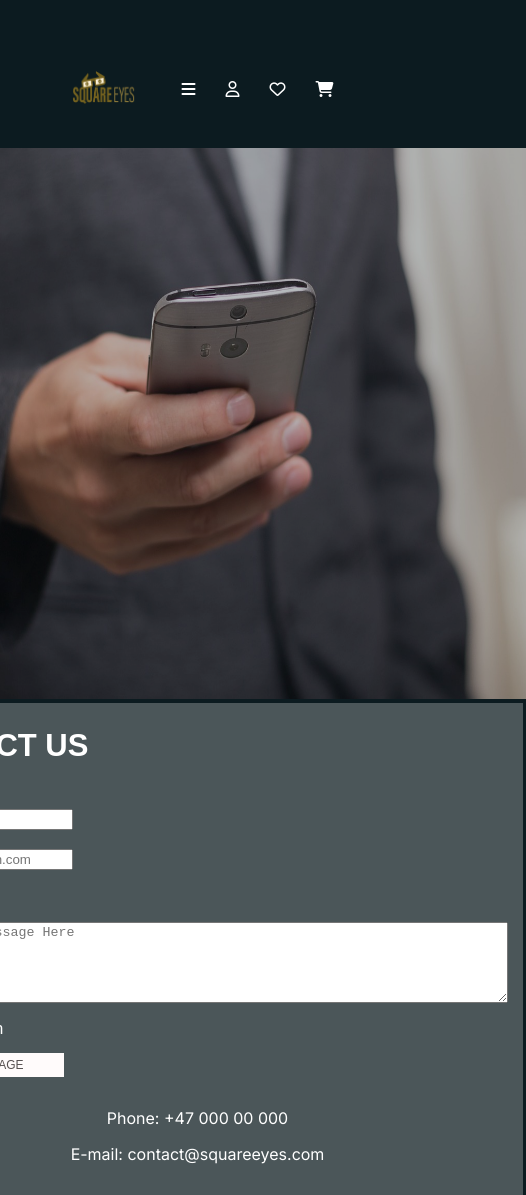
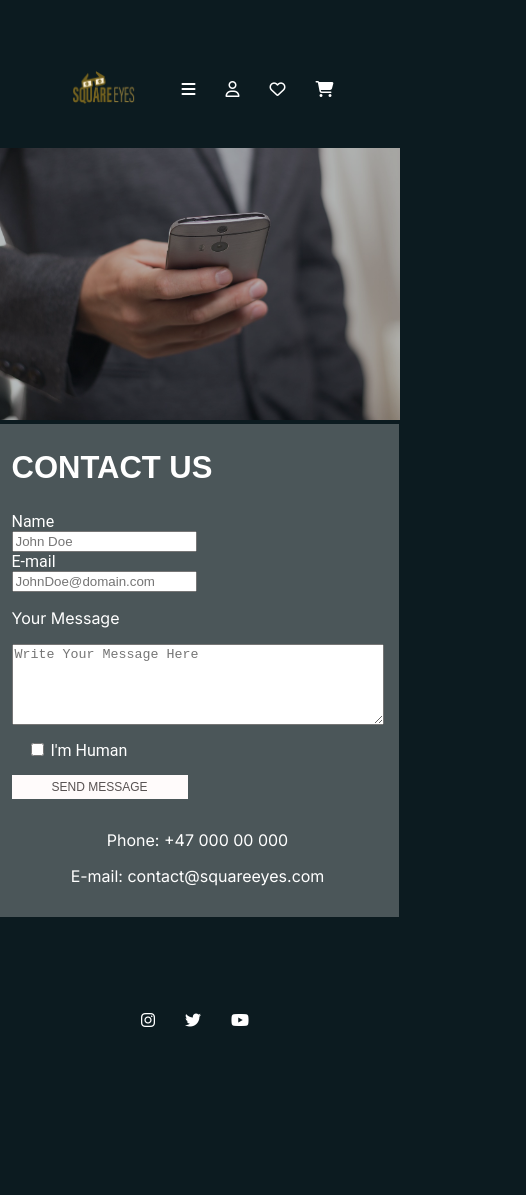
Before and after one commit to meluhrose/SquareEyes, a plain HTML site: page contact.html in a window 390 px wide. Shown: the top 1195 px of the page, 526 px wide, since content can reach past the window. After the commit the page ends 1123 px from the top, so only its background shows below. Drawn offline with Linux system fonts and the light colour scheme; a web font is replaced by a local one.

Commit message:
Update media.css

```diff
--- a/css/media.css
+++ b/css/media.css
@@ -77,9 +77,13 @@
     }
 
     .contact_image img {
-      width: 662px;
+      width: 637px;
+      height: fit-content;
       padding-right: 0px;
     }
+
+    .form {
+    width: 606px;}
 
     .productpage {
       flex-direction: column;
@@ -184,6 +188,12 @@
     .paycta {
       left: 25%;
     }
+    .form {
+      width: 372px;
+    }
+    .contact_image img {
+      width: 409px;
+      height: fit-content;
   }
 
   @media (max-width: 400px) {
@@ -198,4 +208,4 @@
     .connectingheader {
       font-size: 16px;
   }
-  }
+}
```
